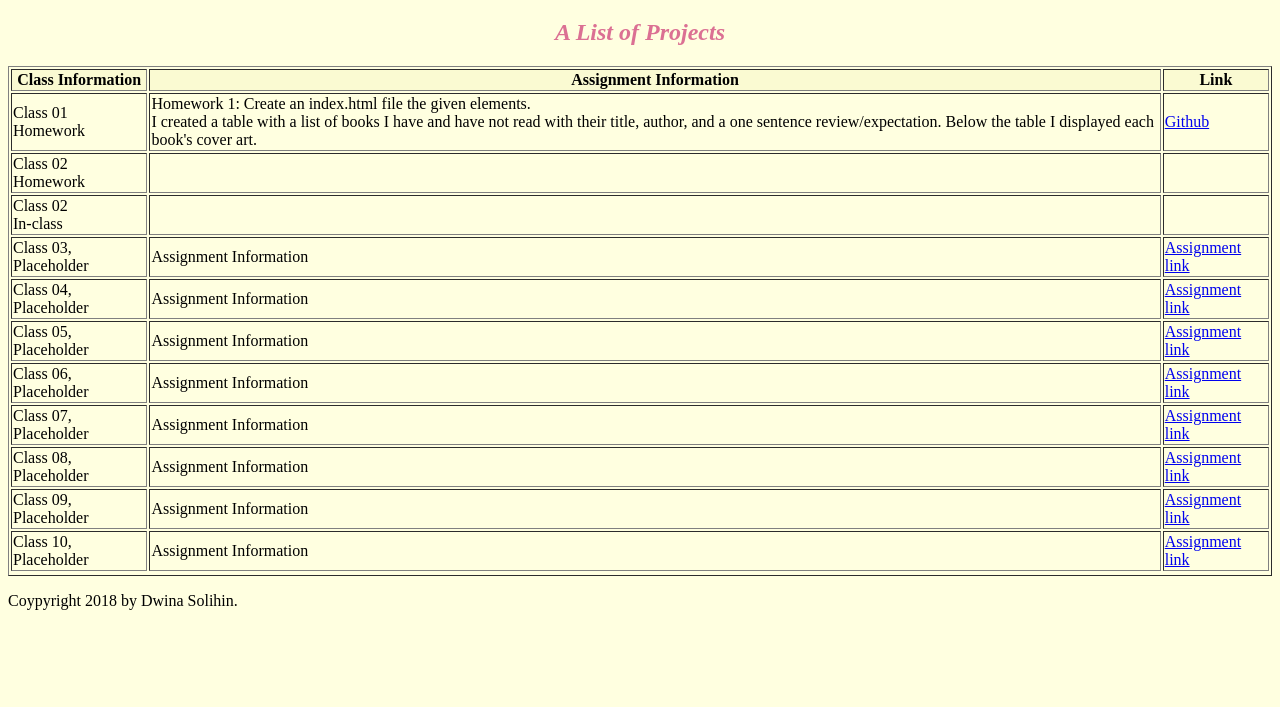
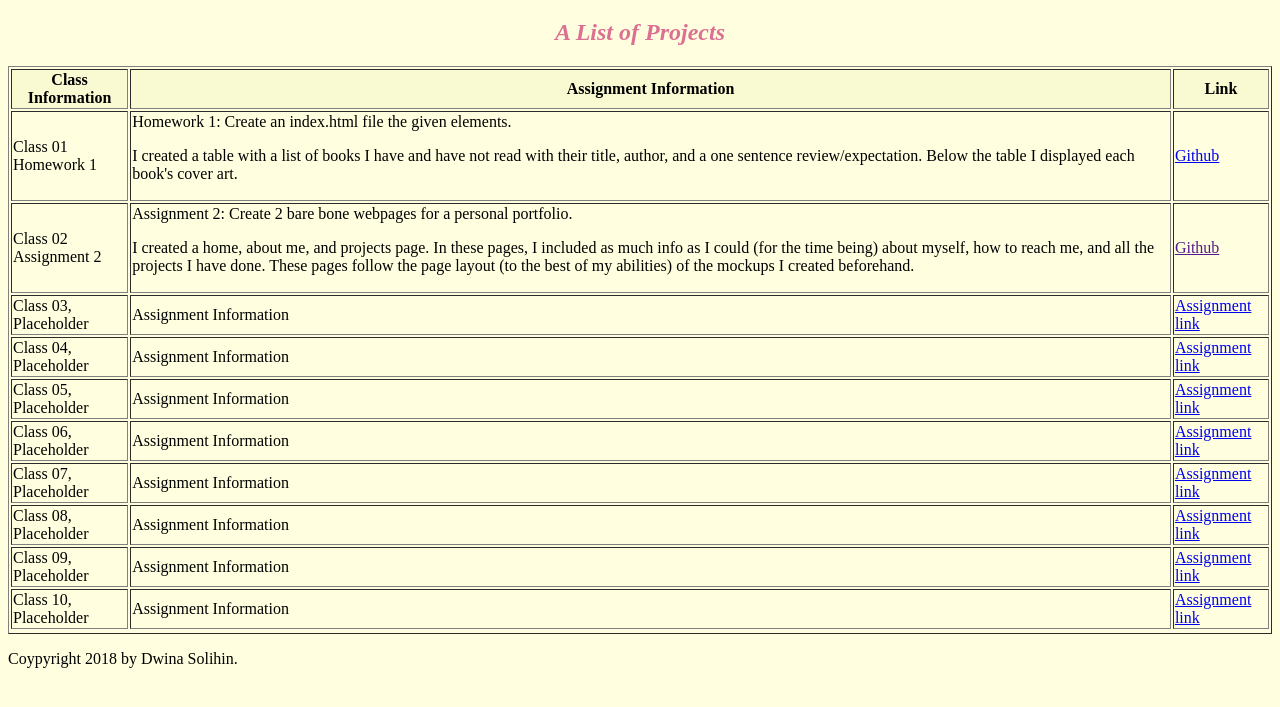
Before and after one commit to dwinasolihin/assignment-2, a plain HTML site: page projects.html in a window 1280 px wide. Shown: the part 87-794 px from the top of the page. Drawn offline with Linux system fonts and the light colour scheme.

Commit message:
Add information to the project page about assignment 2

```diff
--- a/projects.html
+++ b/projects.html
@@ -32,25 +32,29 @@
         <th style="background-color: lightgoldenrodyellow">Link</th>
       </tr>
       <tr><!--Class01, Homework1-->
-        <td>Class 01 <br>Homework</td>
+        <td>Class 01 <br>Homework 1</td>
         <td>
-          Homework 1: Create an index.html file the given elements. <br>I created a table with a list of books I have and have not read with their title, author, and a one sentence review/expectation. Below the table I displayed each book's cover art.
+          Homework 1: Create an index.html file the given elements.
+          <p>
+            I created a table with a list of books I have and have not read with their title, author, and a one sentence review/expectation. Below the table I displayed each book's cover art.
+          </p>
         </td>
         <td>
           <a href="https://github.com/dwinasolihin/class01_hw1">Github</a>
         </td>
       </tr>
       <tr><!--Class02, Assignment2-->
-        <td>Class 02 <br> Homework</td>
-        <td></td>
-        <td></td>
+        <td>Class 02 <br> Assignment 2</td>
+        <td>
+          Assignment 2: Create 2 bare bone webpages for a personal portfolio.
+          <p>
+            I created a home, about me, and projects page. In these pages, I included as much info as I could (for the time being) about myself, how to reach me, and all the projects I have done. These pages follow the page layout (to the best of my abilities) of the mockups I created beforehand.
+          </p>
+        </td>
+        <td>
+          <a href="">Github</a>
+        </td>
       </tr>
-      <tr><!--Class02, Tech-article-->
-        <td>Class 02 <br>In-class</td>
-        <td></td>
-        <td></td>
-      </tr>
-
       <tr><!--Class03, Placeholder-->
         <td>Class 03, Placeholder</td>
         <td>Assignment Information</td>
```
